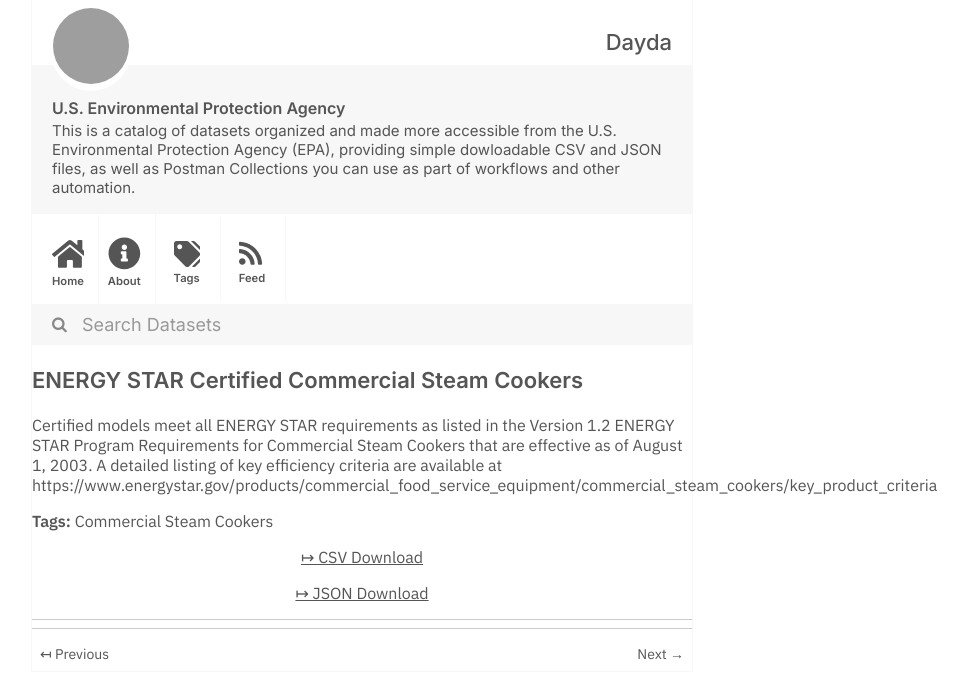
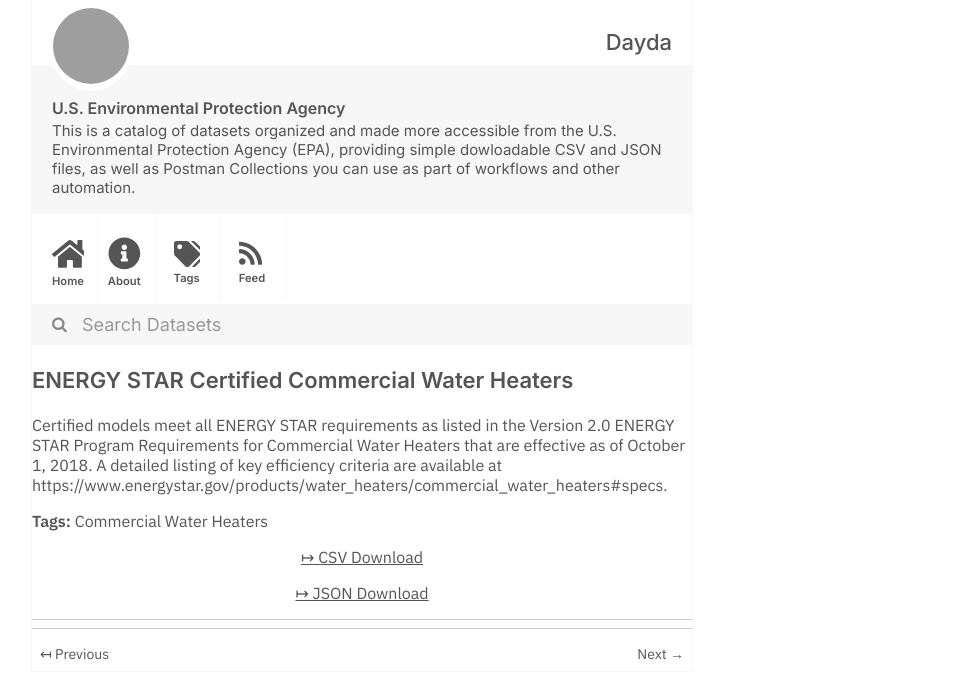
Before and after one commit to dayda-entities/us-environmental-protection-agency, a Jekyll site: the page built from _posts/2020-11-12-energy-star-certified-commerci.md, in a window 1280 px wide, cut to the strip 0-699 px from the top of the page. Shown: the whole strip, without its empty margins (278-1246 px from the left). Built offline with Jekyll 4.4.1, drawn with Linux system fonts in a browser that asks for light colours; grey boxes are pictures that could not be loaded.

```diff
--- a/_posts/2020-11-12-energy-star-certified-commerci.md
+++ b/_posts/2020-11-12-energy-star-certified-commerci.md
@@ -1,15 +1,15 @@
 ---
-title: ENERGY STAR Certified Commercial Steam Cookers
-created: '2020-11-12T14:52:36.885216'
-modified: '2021-05-15T10:47:01.421750'
+title: ENERGY STAR Certified Commercial Water Heaters
+created: '2020-11-12T14:52:39.563869'
+modified: '2021-05-15T10:47:15.163794'
 state: active
 type: dataset
 tags:
-  - Commercial Steam Cookers
+  - Commercial Water Heaters
 groups: []
-csv_url: 'https://data.energystar.gov/api/views/vtsv-aq9u/rows.csv?accessType=DOWNLOAD'
-json_url: 'https://data.energystar.gov/api/views/vtsv-aq9u/rows.json?accessType=DOWNLOAD'
+csv_url: 'https://data.energystar.gov/api/views/xmq6-bm79/rows.csv?accessType=DOWNLOAD'
+json_url: 'https://data.energystar.gov/api/views/xmq6-bm79/rows.json?accessType=DOWNLOAD'
 layout: post
 
 ---
-Certified models meet all ENERGY STAR requirements as listed in the Version 1.2 ENERGY STAR Program Requirements for Commercial Steam Cookers that are effective as of August 1, 2003. A detailed listing of key efficiency criteria are available at  https://www.energystar.gov/products/commercial_food_service_equipment/commercial_steam_cookers/key_product_criteria
+Certified models meet all ENERGY STAR requirements as listed in the Version 2.0 ENERGY STAR Program Requirements for Commercial Water Heaters that are effective as of  October 1, 2018. A detailed listing of key efficiency criteria are available at https://www.energystar.gov/products/water_heaters/commercial_water_heaters#specs.
```
